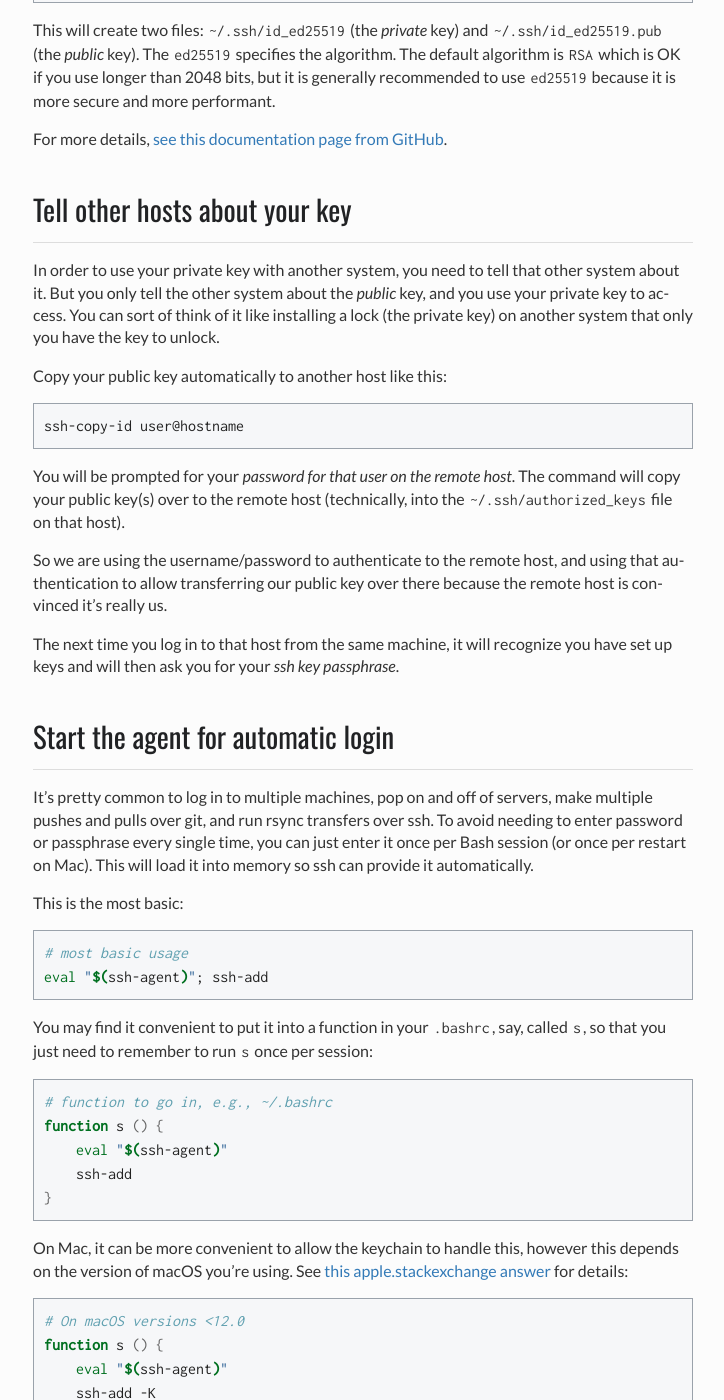
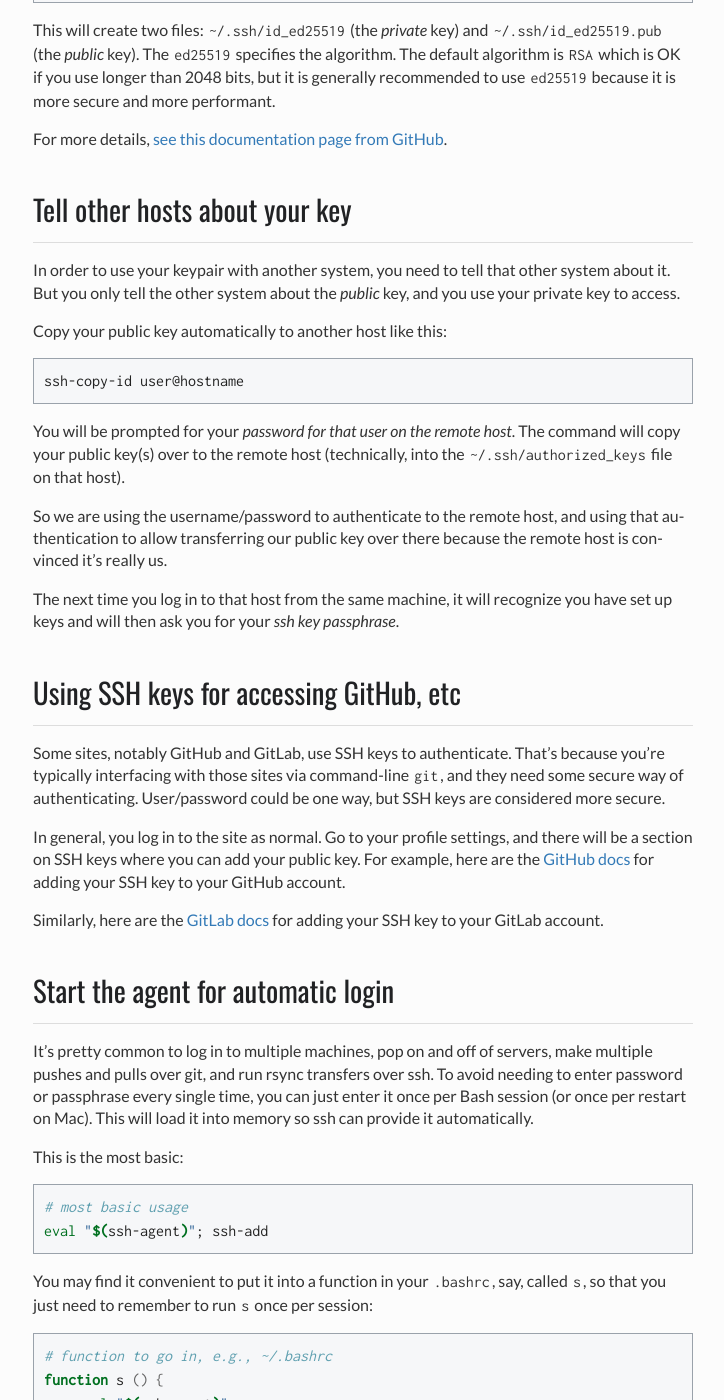
Before and after one commit to NICHD-BSPC/training, a Sphinx documentation site: the page built from source/ssh.rst, in a window 1280 px wide and 1400 px high, scrolled down 2355 px. Shown: the whole window, without its empty margins (397-1121 px from the left). Built offline with Sphinx 7.4.7, drawn with Linux system fonts in a browser that asks for light colours; some of the changed text lies outside the part shown.

Commit message:
add notes on ssh to github/gitlab

```diff
--- a/source/ssh.rst
+++ b/source/ssh.rst
@@ -124,11 +124,9 @@ For more details, `see this documentation page from GitHub
 Tell other hosts about your key
 -------------------------------
 
-In order to use your private key with another system, you need to tell that
+In order to use your keypair with another system, you need to tell that
 other system about it. But you only tell the other system about the *public*
-key, and you use your private key to access. You can sort of think of it like
-installing a lock (the private key) on another system that only you have the key
-to unlock.
+key, and you use your private key to access.
 
 Copy your public key automatically to another host like this:
 
@@ -146,6 +144,25 @@ because the remote host is convinced it's really us.
 
 The next time you log in to that host from the same machine, it will recognize
 you have set up keys and will then ask you for your *ssh key passphrase*.
+
+Using SSH keys for accessing GitHub, etc
+----------------------------------------
+
+Some sites, notably GitHub and GitLab, use SSH keys to authenticate. That's
+because you're typically interfacing with those sites via command-line ``git``,
+and they need some secure way of authenticating. User/password could be one
+way, but SSH keys are considered more secure.
+
+In general, you log in to the site as normal. Go to your profile settings, and
+there will be a section on SSH keys where you can add your public key. For
+example, here are the `GitHub docs
+<https://docs.github.com/en/authentication/connecting-to-github-with-ssh/adding-a-new-ssh-key-to-your-github-account>`_
+for adding your SSH key to your GitHub account.
+
+Similarly, here are the `GitLab docs
+<https://docs.gitlab.com/ee/user/ssh.html>`_ for adding your SSH key to your
+GitLab account.
+
 
 Start the agent for automatic login
 -----------------------------------
```
